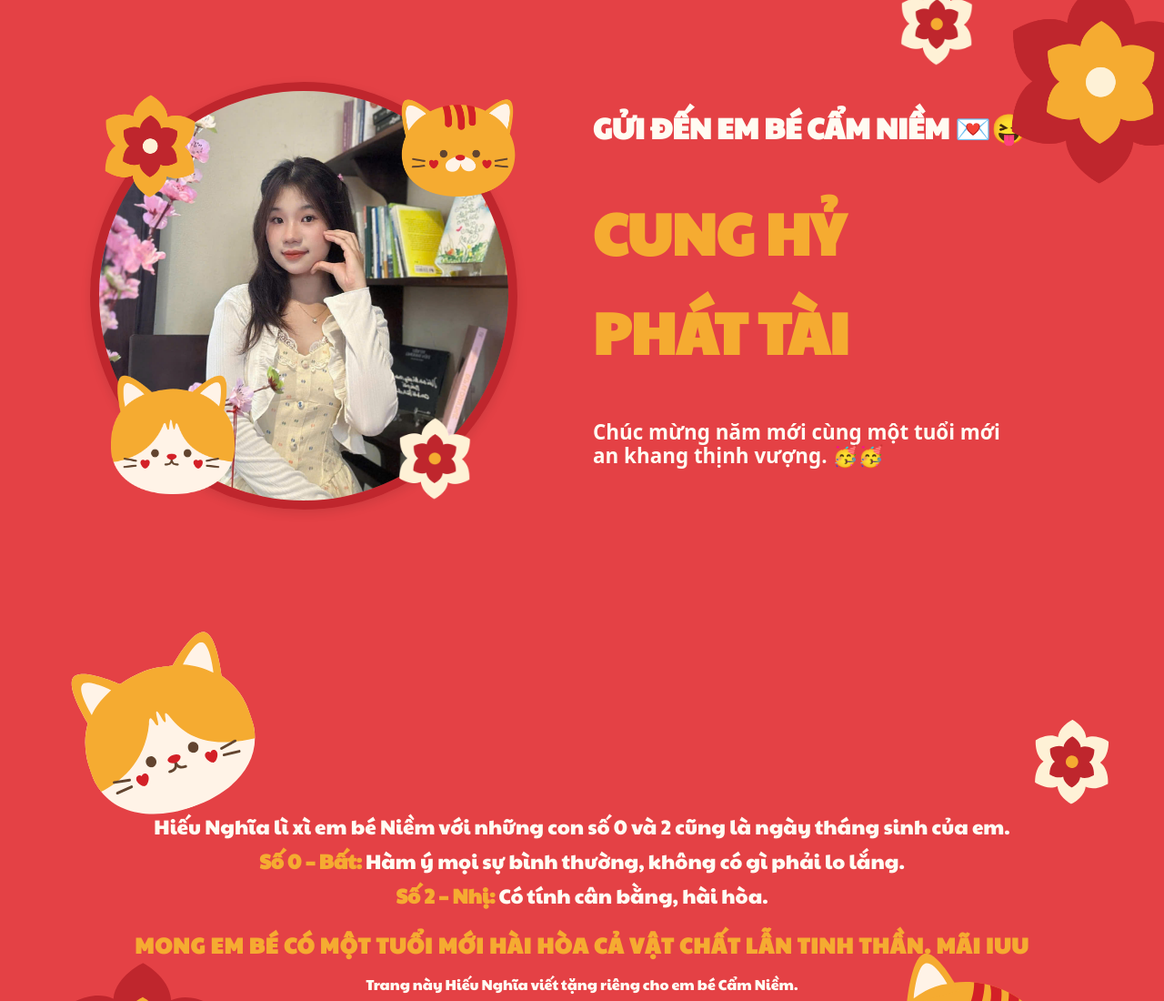
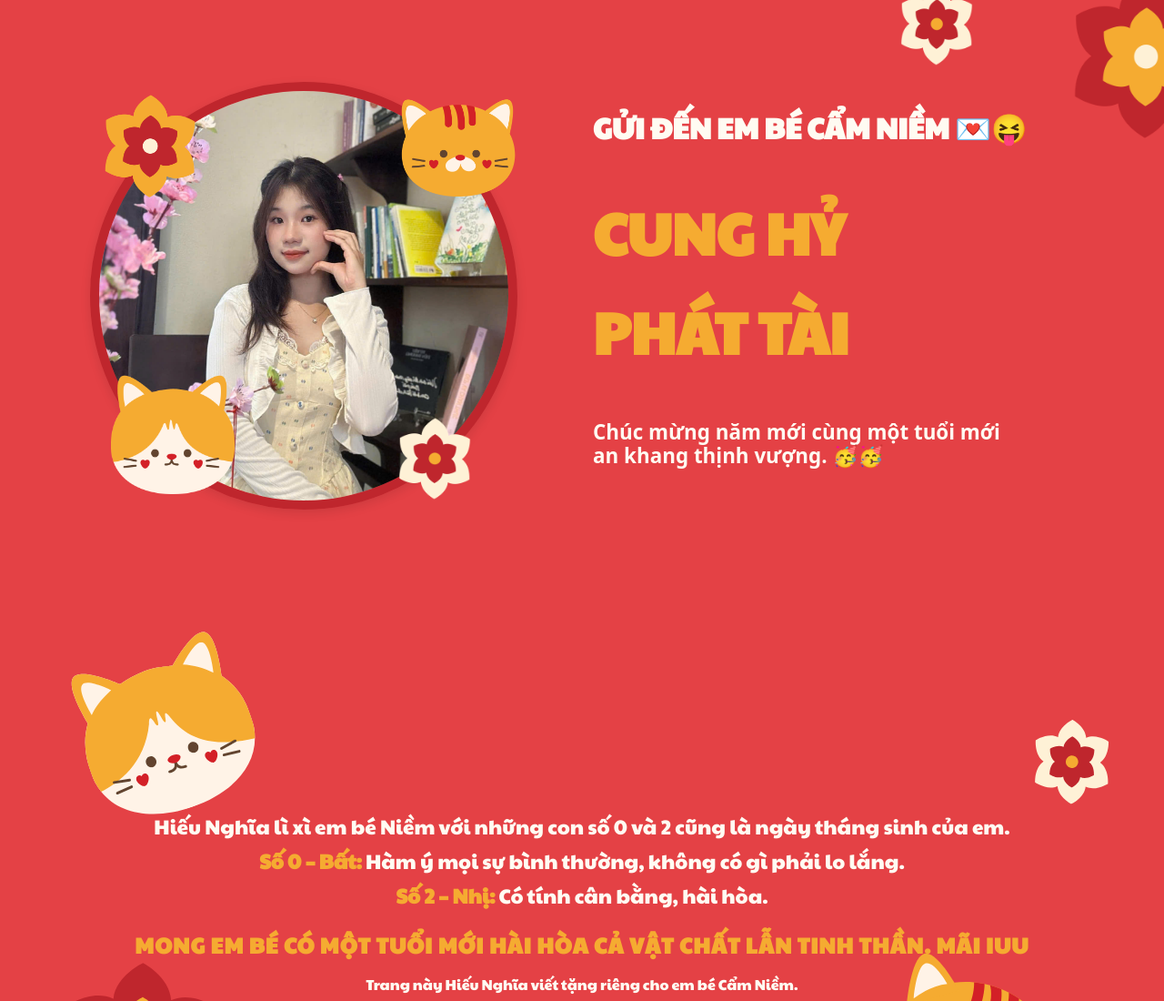
Before and after one commit to THNisme/My-Love, a plain HTML site: page index.html in a window 1280 px wide. Shown: the top 1100 px of the page at 91% size. Drawn offline with nearby package versions, Linux system fonts and the light colour scheme.

Commit message:
second commit

```diff
--- a/assets/css/style.css
+++ b/assets/css/style.css
@@ -26,7 +26,7 @@ html {
 }
 
 .element-01 {
-    width: 500px;
+    width: 400px;
     top: -50px;
     right: -180px;
 }
--- a/index.html
+++ b/index.html
@@ -4,8 +4,9 @@
 <head>
     <meta charset="UTF-8">
     <meta name="viewport" content="width=device-width, initial-scale=1.0">
-    <title>i love you</title>
+    <title>Cam Niem</title>
 
+    <link rel="shortcut icon" href="./assets/img/favicon.png" type="image/x-icon">
     <link rel="stylesheet" href="./assets/css/style.css">
     <link rel="stylesheet" href="./assets/css/grid-library.css">
     <link rel="stylesheet" href="./assets/css/base.css">
```
Also changed, not shown: assets/img/favicon.png (added).
